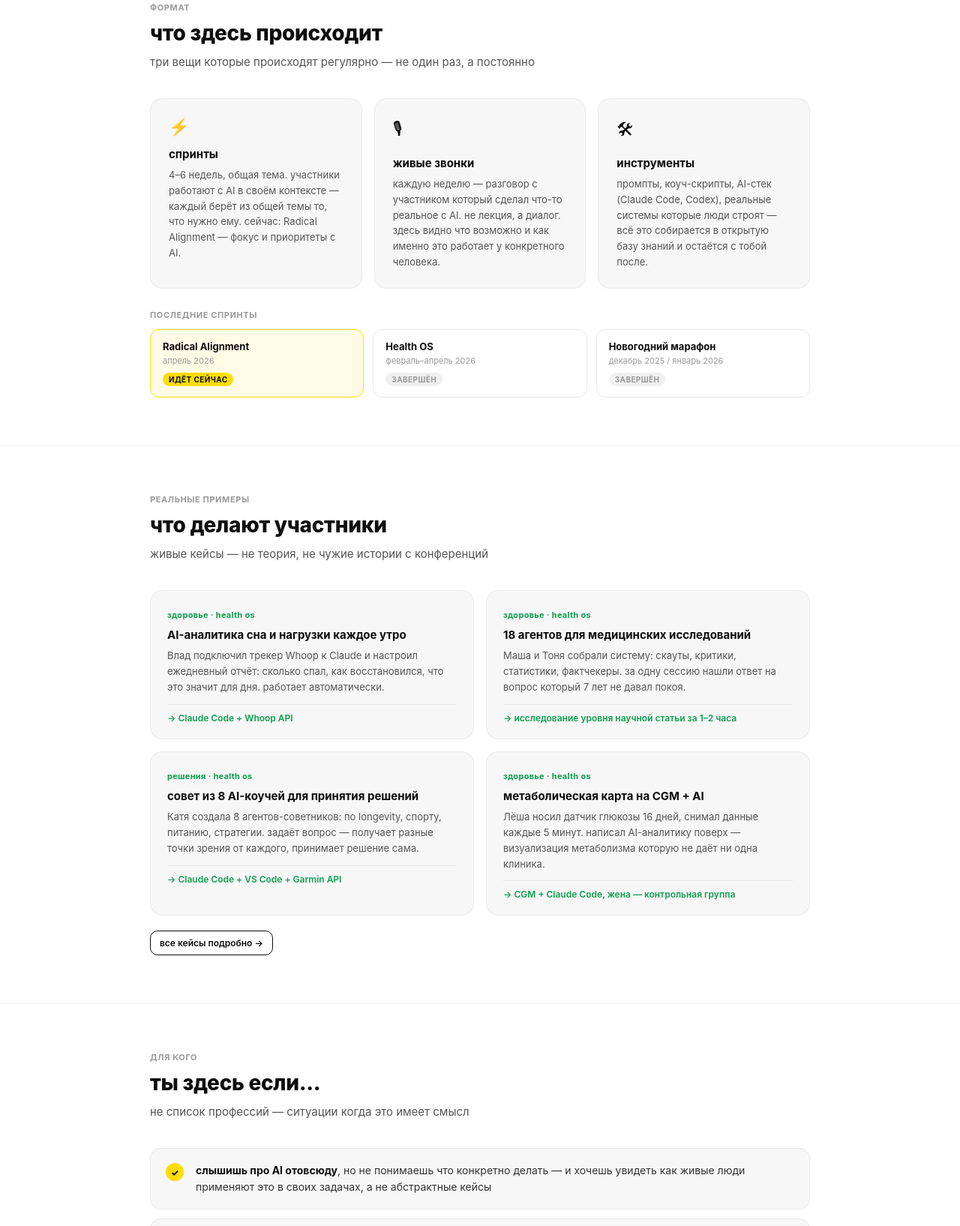
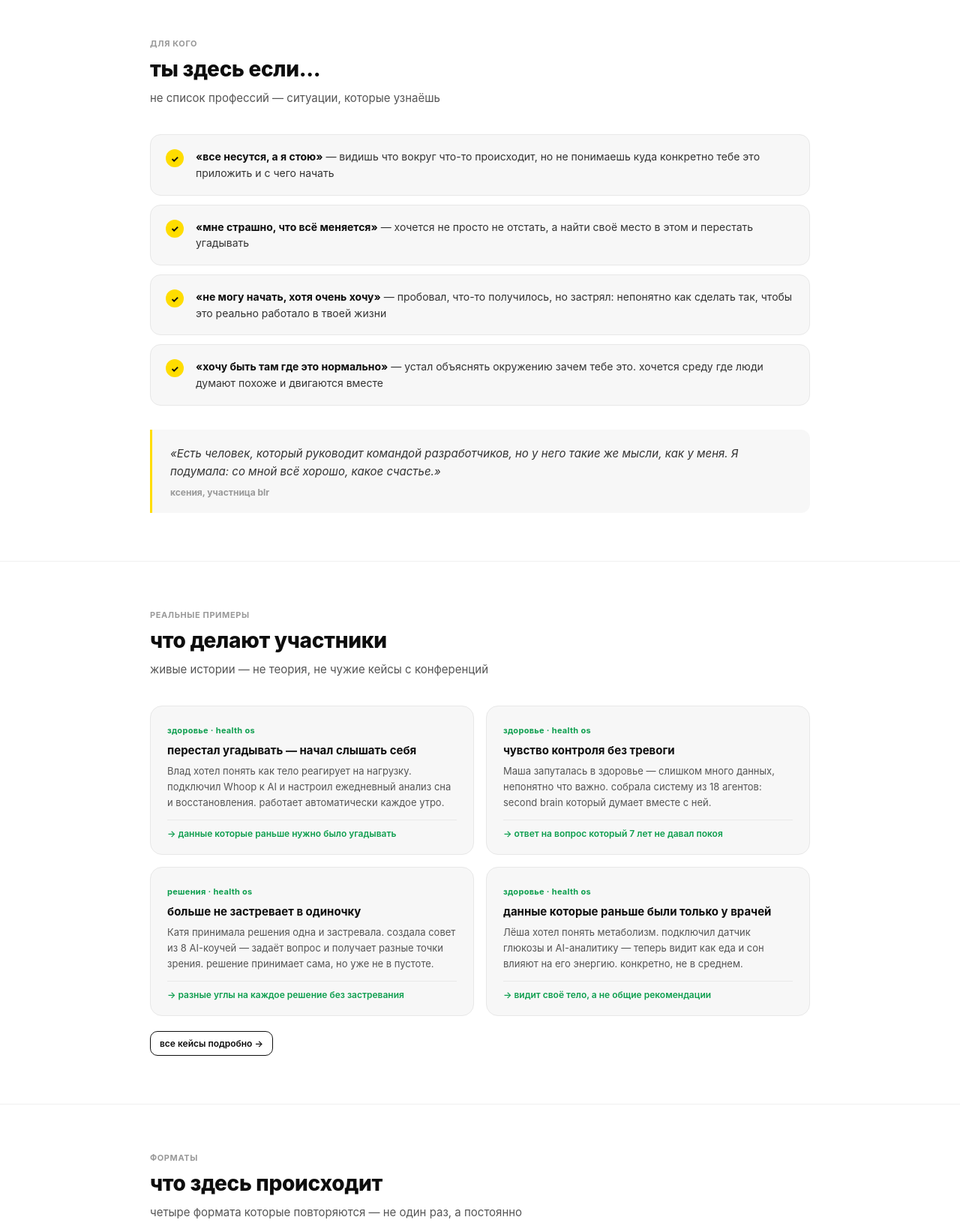
Before and after one commit to Ksen-Kas/blr-knowledge-base, a website: page index.html in a window 1280 px wide. Shown: the part 669-2304 px from the top of the page at 75% size. Drawn offline with Linux system fonts and the light colour scheme.

Commit message:
redesign: главная для внешнего посетителя — реальный контент из BLR

```diff
--- a/index.html
+++ b/index.html
@@ -151,6 +151,14 @@
   .badge.active { background: #ffdd00; color: #0d0d0d; }
   .badge.done { background: #f0f0f0; color: #999999; }
 
+  /* quote */
+  .quote-block {
+    background: #f7f7f7; border-left: 3px solid #ffdd00;
+    border-radius: 0 12px 12px 0; padding: 20px 24px; margin-top: 32px;
+  }
+  .quote-text { font-size: 15px; color: #333333; line-height: 1.6; font-style: italic; margin-bottom: 8px; }
+  .quote-author { font-size: 12px; font-weight: 700; color: #999999; text-transform: lowercase; }
+
   footer {
     border-top: 1px solid #e8e8e8;
     margin-top: 0;
@@ -182,9 +190,9 @@
     <div class="container nav-inner">
       <div class="logo">brain love &amp; robots</div>
       <div class="nav-links">
+        <a href="#for-whom">для кого</a>
+        <a href="#cases">кейсы</a>
         <a href="#happens">что происходит</a>
-        <a href="#cases">кейсы</a>
-        <a href="#for-whom">для кого</a>
         <a href="kb.html">материалы</a>
       </div>
       <a class="btn outline-light" href="https://t.me/brainloveandrobots" target="_blank">→ telegram</a>
@@ -194,12 +202,12 @@
   <!-- HERO -->
   <header class="hero">
     <div class="container">
-      <div class="hero-label">подписочное AI-комьюнити</div>
-      <h1>место где люди осваивают AI<br><span>в своей реальной жизни</span></h1>
+      <div class="hero-label">AI-комьюнити</div>
+      <h1>среда где перестаёшь тревожиться<br><span>и начинаешь делать</span></h1>
       <p class="hero-desc">
-        brain love &amp; robots — это не курс и не подкаст. это среда где 100+ человек
-        вместе работают с AI: берут своё — здоровье, карьеру, проекты — и разбираются
-        что с этим можно сделать. курс заканчивается, среда — нет.
+        brain love &amp; robots — это место где люди со схожим мышлением находят своё применение AI
+        и перестают тревожиться про изменения, которые уже происходят. не курс — среда.
+        курс заканчивается, среда остаётся.
       </p>
       <div class="hero-actions">
         <a class="btn filled" href="kb.html">посмотреть материалы →</a>
@@ -213,35 +221,142 @@
     </div>
   </header>
 
+  <!-- ДЛЯ КОГО -->
+  <section id="for-whom" class="section">
+    <div class="container">
+      <div class="section-label">для кого</div>
+      <h2>ты здесь если...</h2>
+      <p class="section-intro">не список профессий — ситуации, которые узнаёшь</p>
+      <div class="for-whom-list">
+        <div class="fwi">
+          <div class="fwi-check">✓</div>
+          <div class="fwi-text">
+            <strong>«все несутся, а я стою»</strong> — видишь что вокруг что-то происходит,
+            но не понимаешь куда конкретно тебе это приложить и с чего начать
+          </div>
+        </div>
+        <div class="fwi">
+          <div class="fwi-check">✓</div>
+          <div class="fwi-text">
+            <strong>«мне страшно, что всё меняется»</strong> — хочется не просто не отстать,
+            а найти своё место в этом и перестать угадывать
+          </div>
+        </div>
+        <div class="fwi">
+          <div class="fwi-check">✓</div>
+          <div class="fwi-text">
+            <strong>«не могу начать, хотя очень хочу»</strong> — пробовал, что-то получилось,
+            но застрял: непонятно как сделать так, чтобы это реально работало в твоей жизни
+          </div>
+        </div>
+        <div class="fwi">
+          <div class="fwi-check">✓</div>
+          <div class="fwi-text">
+            <strong>«хочу быть там где это нормально»</strong> — устал объяснять окружению
+            зачем тебе это. хочется среду где люди думают похоже и двигаются вместе
+          </div>
+        </div>
+      </div>
+
+      <div class="quote-block">
+        <div class="quote-text">«Есть человек, который руководит командой разработчиков, но у него такие же мысли, как у меня. Я подумала: со мной всё хорошо, какое счастье.»</div>
+        <div class="quote-author">Ксения, участница BLR</div>
+      </div>
+    </div>
+  </section>
+
+  <!-- КЕЙСЫ -->
+  <section id="cases" class="section">
+    <div class="container">
+      <div class="section-label">реальные примеры</div>
+      <h2>что делают участники</h2>
+      <p class="section-intro">живые истории — не теория, не чужие кейсы с конференций</p>
+      <div class="cases">
+
+        <article class="case-card">
+          <div class="case-tag">здоровье · Health OS</div>
+          <div class="case-title">перестал угадывать — начал слышать себя</div>
+          <div class="case-text">
+            Влад хотел понять как тело реагирует на нагрузку. подключил Whoop к AI
+            и настроил ежедневный анализ сна и восстановления. работает автоматически каждое утро.
+          </div>
+          <div class="case-result">→ данные которые раньше нужно было угадывать</div>
+        </article>
+
+        <article class="case-card">
+          <div class="case-tag">здоровье · Health OS</div>
+          <div class="case-title">чувство контроля без тревоги</div>
+          <div class="case-text">
+            Маша запуталась в здоровье — слишком много данных, непонятно что важно.
+            собрала систему из 18 агентов: second brain который думает вместе с ней.
+          </div>
+          <div class="case-result">→ ответ на вопрос который 7 лет не давал покоя</div>
+        </article>
+
+        <article class="case-card">
+          <div class="case-tag">решения · Health OS</div>
+          <div class="case-title">больше не застревает в одиночку</div>
+          <div class="case-text">
+            Катя принимала решения одна и застревала. создала совет из 8 AI-коучей —
+            задаёт вопрос и получает разные точки зрения. решение принимает сама, но уже не в пустоте.
+          </div>
+          <div class="case-result">→ разные углы на каждое решение без застревания</div>
+        </article>
+
+        <article class="case-card">
+          <div class="case-tag">здоровье · Health OS</div>
+          <div class="case-title">данные которые раньше были только у врачей</div>
+          <div class="case-text">
+            Лёша хотел понять метаболизм. подключил датчик глюкозы и AI-аналитику —
+            теперь видит как еда и сон влияют на его энергию. конкретно, не в среднем.
+          </div>
+          <div class="case-result">→ видит своё тело, а не общие рекомендации</div>
+        </article>
+
+      </div>
+      <div style="margin-top: 20px;">
+        <a class="btn outline sm" href="kb.html">все кейсы подробно →</a>
+      </div>
+    </div>
+  </section>
+
   <!-- ЧТО ПРОИСХОДИТ -->
   <section id="happens" class="section">
     <div class="container">
-      <div class="section-label">формат</div>
+      <div class="section-label">форматы</div>
       <h2>что здесь происходит</h2>
-      <p class="section-intro">три вещи которые происходят регулярно — не один раз, а постоянно</p>
-      <div class="pillars">
+      <p class="section-intro">четыре формата которые повторяются — не один раз, а постоянно</p>
+      <div class="pillars" style="grid-template-columns: repeat(2,1fr);">
         <div class="pillar">
-          <div class="pillar-icon">⚡</div>
-          <div class="pillar-title">спринты</div>
+          <div class="pillar-icon">🎙</div>
+          <div class="pillar-title">протагонист-звонки</div>
           <div class="pillar-text">
-            4–6 недель, общая тема. участники работают с AI в своём контексте —
-            каждый берёт из общей темы то, что нужно ему. сейчас: Radical Alignment — фокус и приоритеты с AI.
+            разговор с участником у которого есть реальная история. не эксперт —
+            человек «такой же как ты». видно что возможно и как именно это работает на практике.
           </div>
         </div>
         <div class="pillar">
-          <div class="pillar-icon">🎙</div>
-          <div class="pillar-title">живые звонки</div>
+          <div class="pillar-icon">⚡</div>
+          <div class="pillar-title">анблокинг</div>
           <div class="pillar-text">
-            каждую неделю — разговор с участником который сделал что-то реальное с AI.
-            не лекция, а диалог. здесь видно что возможно и как именно это работает у конкретного человека.
+            живая помощь когда застрял. попробовать прямо на звонке и выйти из фрустрации
+            в любопытство. не лекция — работа с реальной задачей в реальном времени.
           </div>
         </div>
         <div class="pillar">
-          <div class="pillar-icon">🛠</div>
-          <div class="pillar-title">инструменты</div>
+          <div class="pillar-icon">🔥</div>
+          <div class="pillar-title">костёр</div>
           <div class="pillar-text">
-            промпты, коуч-скрипты, AI-стек (Claude Code, Codex), реальные системы которые люди строят —
-            всё это собирается в открытую базу знаний и остаётся с тобой после.
+            групповой звонок без повестки. про то, как быть человеком рядом с AI.
+            не про инструменты — про смыслы, страхи, открытия. можно просто прийти и послушать.
+          </div>
+        </div>
+        <div class="pillar">
+          <div class="pillar-icon">🗓</div>
+          <div class="pillar-title">спринты</div>
+          <div class="pillar-text">
+            4–6 недель на одну тему. участники работают с AI в своём контексте —
+            каждый берёт из общей темы то, что нужно ему. Health OS, Radical Alignment и дальше.
           </div>
         </div>
       </div>
@@ -266,99 +381,10 @@
           </div>
         </div>
       </div>
-    </div>
-  </section>
 
-  <!-- КЕЙСЫ -->
-  <section id="cases" class="section">
-    <div class="container">
-      <div class="section-label">реальные примеры</div>
-      <h2>что делают участники</h2>
-      <p class="section-intro">живые кейсы — не теория, не чужие истории с конференций</p>
-      <div class="cases">
-
-        <article class="case-card">
-          <div class="case-tag">здоровье · Health OS</div>
-          <div class="case-title">AI-аналитика сна и нагрузки каждое утро</div>
-          <div class="case-text">
-            Влад подключил трекер Whoop к Claude и настроил ежедневный отчёт:
-            сколько спал, как восстановился, что это значит для дня. работает автоматически.
-          </div>
-          <div class="case-result">→ Claude Code + Whoop API</div>
-        </article>
-
-        <article class="case-card">
-          <div class="case-tag">здоровье · Health OS</div>
-          <div class="case-title">18 агентов для медицинских исследований</div>
-          <div class="case-text">
-            Маша и Тоня собрали систему: скауты, критики, статистики, фактчекеры.
-            за одну сессию нашли ответ на вопрос который 7 лет не давал покоя.
-          </div>
-          <div class="case-result">→ исследование уровня научной статьи за 1–2 часа</div>
-        </article>
-
-        <article class="case-card">
-          <div class="case-tag">решения · Health OS</div>
-          <div class="case-title">совет из 8 AI-коучей для принятия решений</div>
-          <div class="case-text">
-            Катя создала 8 агентов-советников: по longevity, спорту, питанию, стратегии.
-            задаёт вопрос — получает разные точки зрения от каждого, принимает решение сама.
-          </div>
-          <div class="case-result">→ Claude Code + VS Code + Garmin API</div>
-        </article>
-
-        <article class="case-card">
-          <div class="case-tag">здоровье · Health OS</div>
-          <div class="case-title">метаболическая карта на CGM + AI</div>
-          <div class="case-text">
-            Лёша носил датчик глюкозы 16 дней, снимал данные каждые 5 минут.
-            написал AI-аналитику поверх — визуализация метаболизма которую не даёт ни одна клиника.
-          </div>
-          <div class="case-result">→ CGM + Claude Code, жена — контрольная группа</div>
-        </article>
-
-      </div>
-      <div style="margin-top: 20px;">
-        <a class="btn outline sm" href="kb.html">все кейсы подробно →</a>
-      </div>
-    </div>
-  </section>
-
-  <!-- ДЛЯ КОГО -->
-  <section id="for-whom" class="section">
-    <div class="container">
-      <div class="section-label">для кого</div>
-      <h2>ты здесь если...</h2>
-      <p class="section-intro">не список профессий — ситуации когда это имеет смысл</p>
-      <div class="for-whom-list">
-        <div class="fwi">
-          <div class="fwi-check">✓</div>
-          <div class="fwi-text">
-            <strong>слышишь про AI отовсюду</strong>, но не понимаешь что конкретно делать —
-            и хочешь увидеть как живые люди применяют это в своих задачах, а не абстрактные кейсы
-          </div>
-        </div>
-        <div class="fwi">
-          <div class="fwi-check">✓</div>
-          <div class="fwi-text">
-            <strong>пробовал ChatGPT или Claude</strong>, что-то получилось — и хочешь пойти глубже:
-            не просто чат, а системы которые работают на тебя каждый день
-          </div>
-        </div>
-        <div class="fwi">
-          <div class="fwi-check">✓</div>
-          <div class="fwi-text">
-            <strong>устал учиться ради обучения</strong> — хочешь среду где ты берёшь
-            реальную задачу из своей жизни и разбираешься с ней, а не проходишь чужие упражнения
-          </div>
-        </div>
-        <div class="fwi">
-          <div class="fwi-check">✓</div>
-          <div class="fwi-text">
-            <strong>думаешь о здоровье, карьере, своих проектах</strong> — и интересно
-            что AI может дать лично тебе в этом, а не в среднем по больнице
-          </div>
-        </div>
+      <div class="quote-block">
+        <div class="quote-text">«От "я теряюсь и стыжусь, что ничего не понимаю" — к "я могу руками и головой делать вещи вместе с AI".»</div>
+        <div class="quote-author">Юля, участница BLR</div>
       </div>
     </div>
   </section>
@@ -385,9 +411,9 @@
     <div class="container footer-inner">
       <div>brain love &amp; robots © 2026</div>
       <div class="footer-links">
-        <a href="#happens">что происходит</a>
+        <a href="#for-whom">для кого</a>
         <a href="#cases">кейсы</a>
-        <a href="#for-whom">для кого</a>
+        <a href="#happens">форматы</a>
         <a href="kb.html">материалы</a>
       </div>
       <div class="footer-right"><a href="https://t.me/brainloveandrobots">→ telegram</a></div>
```
